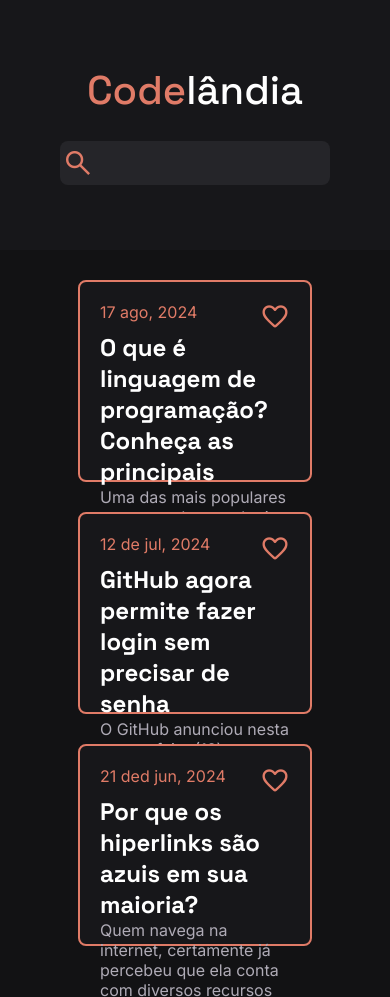
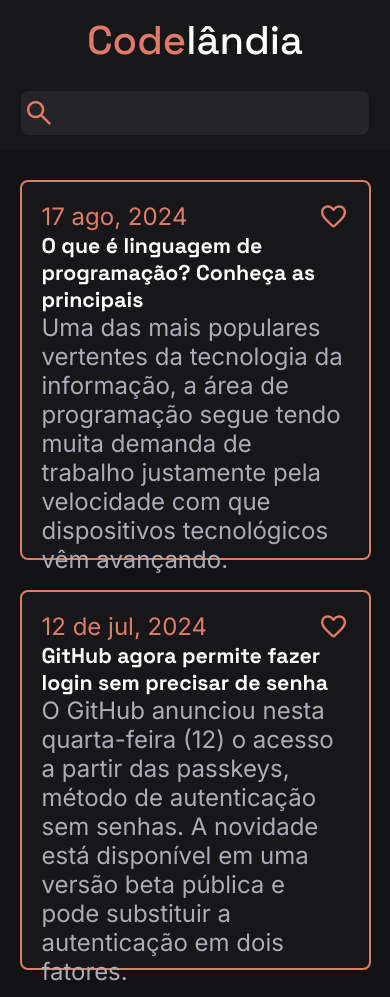
Before and after one commit to MarcosOki/blog, a plain HTML site: page index.html in a window 390 px wide. Shown: the top 997 px of the page. Drawn offline with nearby package versions, Linux system fonts and the light colour scheme.

Commit message:
responsivo

```diff
--- a/style.css
+++ b/style.css
@@ -28,7 +28,6 @@ nav > div > h1{
     font-weight: 500;
     color: white;
     font-family: Space Grotesk;
-    /* falta importar a font */
 }
 
 .coteiner-logo{
@@ -103,3 +102,38 @@ main{
     display: flex;
     justify-content: space-between;
 }
+
+
+/* TABLET */
+
+@media (max-width:850px){
+
+    nav{
+        height: 150px;
+    }
+
+    .card{
+        height: 35vh;
+        width: 80vw;
+    }
+    .card h2{
+        font-size: 26pt;
+    }
+    .card  p{
+        font-size: 18pt;
+    }
+    nav div input{
+        width: 80vw;
+    }
+}
+
+
+@media (max-width:650px){
+    .card{
+        height: 45vh;
+        width: 90vw;
+    }
+    .card h2{
+        font-size: 16pt;
+    }
+}
```
